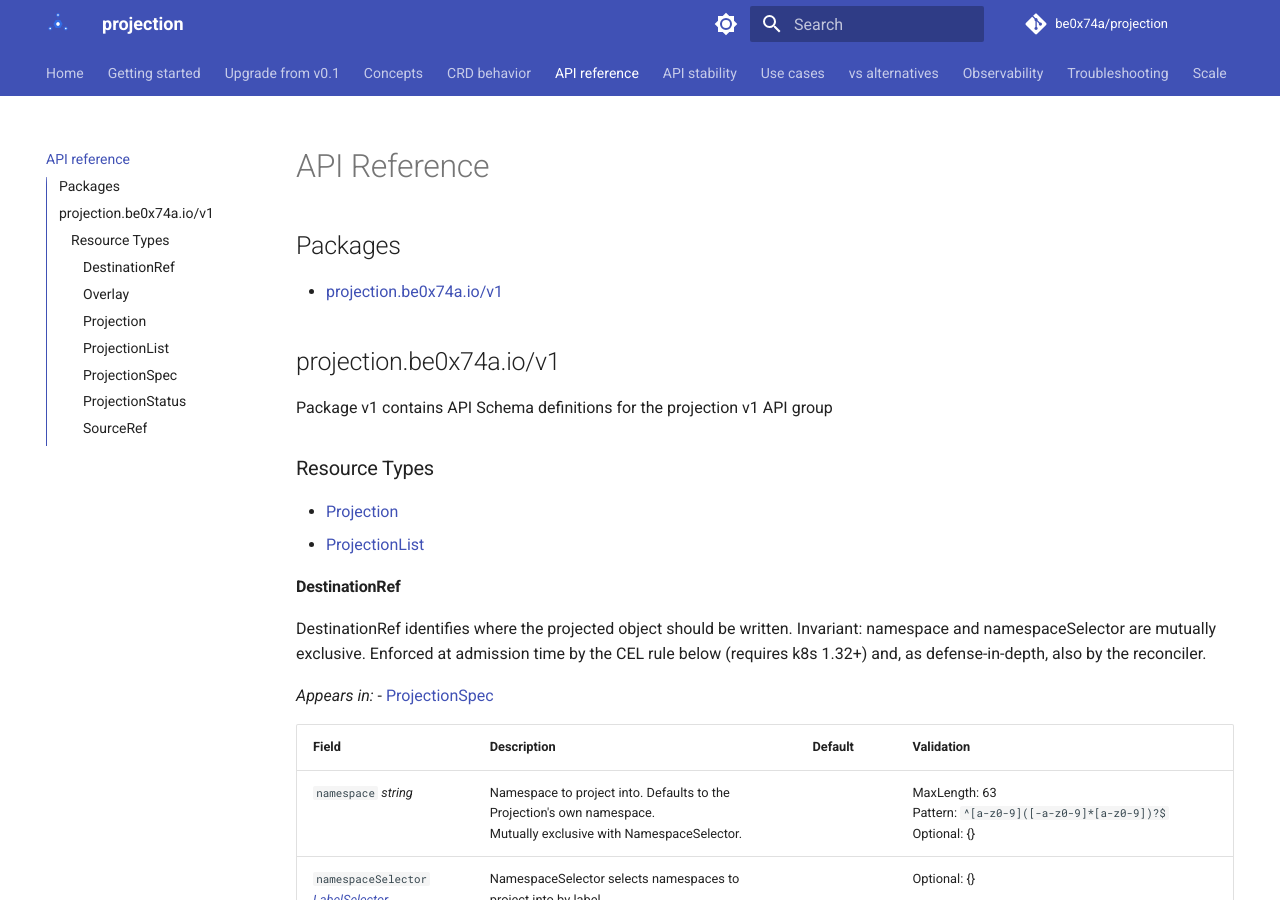
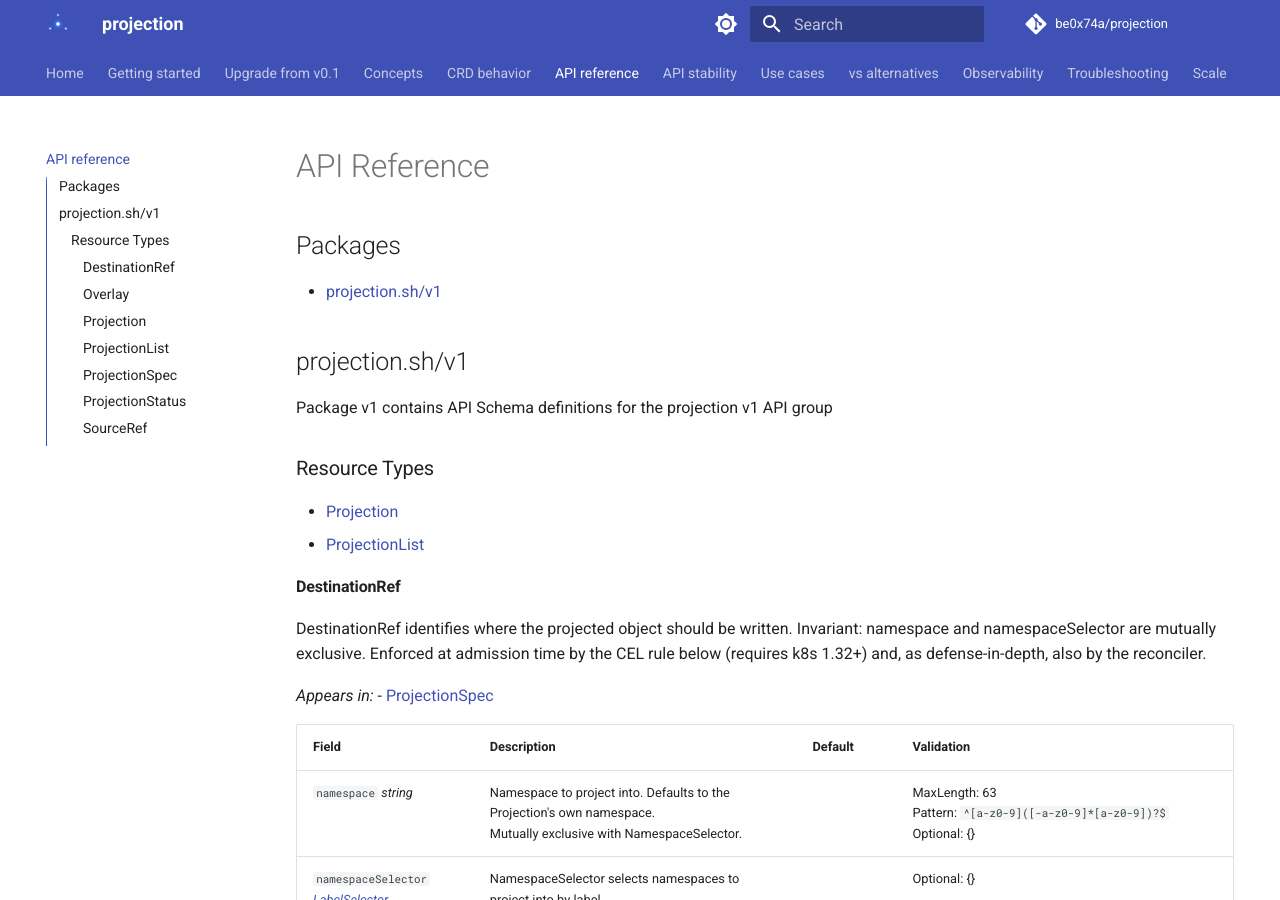
Before and after one commit to be0x74a/projection, an MkDocs documentation site: the page built from docs/api-reference.md, in a window 1280 px wide and 900 px high. Built offline with MkDocs 1.6.1 and Material for MkDocs 9.7.7, drawn with Linux system fonts in a browser that asks for light colours; comment, search, counter and statistics services are not loaded; some of the changed text lies outside the part shown.

Commit message:
refactor(api): rename API group to projection.sh

```diff
--- a/docs/api-reference.md
+++ b/docs/api-reference.md
@@ -1,10 +1,10 @@
 # API Reference
 
 ## Packages
-- [projection.be0x74a.io/v1](#projectionbe0x74aiov1)
+- [projection.sh/v1](#projectionshv1)
 
 
-## projection.be0x74a.io/v1
+## projection.sh/v1
 
 Package v1 contains API Schema definitions for the projection v1 API group
 
@@ -70,7 +70,7 @@ _Appears in:_
 
 | Field | Description | Default | Validation |
 | --- | --- | --- | --- |
-| `apiVersion` _string_ | `projection.be0x74a.io/v1` | | |
+| `apiVersion` _string_ | `projection.sh/v1` | | |
 | `kind` _string_ | `Projection` | | |
 | `kind` _string_ | Kind is a string value representing the REST resource this object represents.<br />Servers may infer this from the endpoint the client submits requests to.<br />Cannot be updated.<br />In CamelCase.<br />More info: https://git.k8s.io/community/contributors/devel/sig-architecture/api-conventions.md#types-kinds |  | Optional: \{\} <br /> |
 | `apiVersion` _string_ | APIVersion defines the versioned schema of this representation of an object.<br />Servers should convert recognized schemas to the latest internal value, and<br />may reject unrecognized values.<br />More info: https://git.k8s.io/community/contributors/devel/sig-architecture/api-conventions.md#resources |  | Optional: \{\} <br /> |
@@ -91,7 +91,7 @@ ProjectionList contains a list of Projection.
 
 | Field | Description | Default | Validation |
 | --- | --- | --- | --- |
-| `apiVersion` _string_ | `projection.be0x74a.io/v1` | | |
+| `apiVersion` _string_ | `projection.sh/v1` | | |
 | `kind` _string_ | `ProjectionList` | | |
 | `kind` _string_ | Kind is a string value representing the REST resource this object represents.<br />Servers may infer this from the endpoint the client submits requests to.<br />Cannot be updated.<br />In CamelCase.<br />More info: https://git.k8s.io/community/contributors/devel/sig-architecture/api-conventions.md#types-kinds |  | Optional: \{\} <br /> |
 | `apiVersion` _string_ | APIVersion defines the versioned schema of this representation of an object.<br />Servers should convert recognized schemas to the latest internal value, and<br />may reject unrecognized values.<br />More info: https://git.k8s.io/community/contributors/devel/sig-architecture/api-conventions.md#resources |  | Optional: \{\} <br /> |
```
Also changed, not shown: 8 other files.
